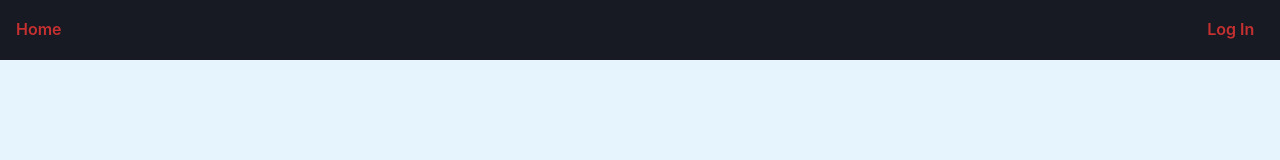
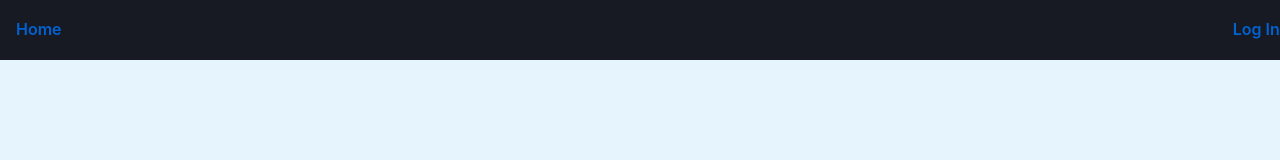
Before and after one commit to freak2810/Banking-System-Front, a Next.js app: page / in a window 1280 px wide. Shown: the top 160 px of the page. Built offline with nearby package versions, Linux system fonts and the light colour scheme.

Commit message:
NavBar Implementation Done

```diff
--- a/components/Navbar/index.tsx
+++ b/components/Navbar/index.tsx
@@ -25,9 +25,9 @@ export default function Navbar() {
 				height: '60px',
 			}}
 		>
-			<ButtonGroup spacing='87vw'>
+			<ButtonGroup spacing='89vw'>
 				<Button
-					colorScheme='red'
+					colorScheme='messenger'
 					variant='ghost'
 					mt='2.5'
 					size='md'
@@ -37,7 +37,7 @@ export default function Navbar() {
 				</Button>
 
 				<Button
-					colorScheme='red'
+					colorScheme='messenger'
 					variant='ghost'
 					mt='2.5'
 					size='md'
```
